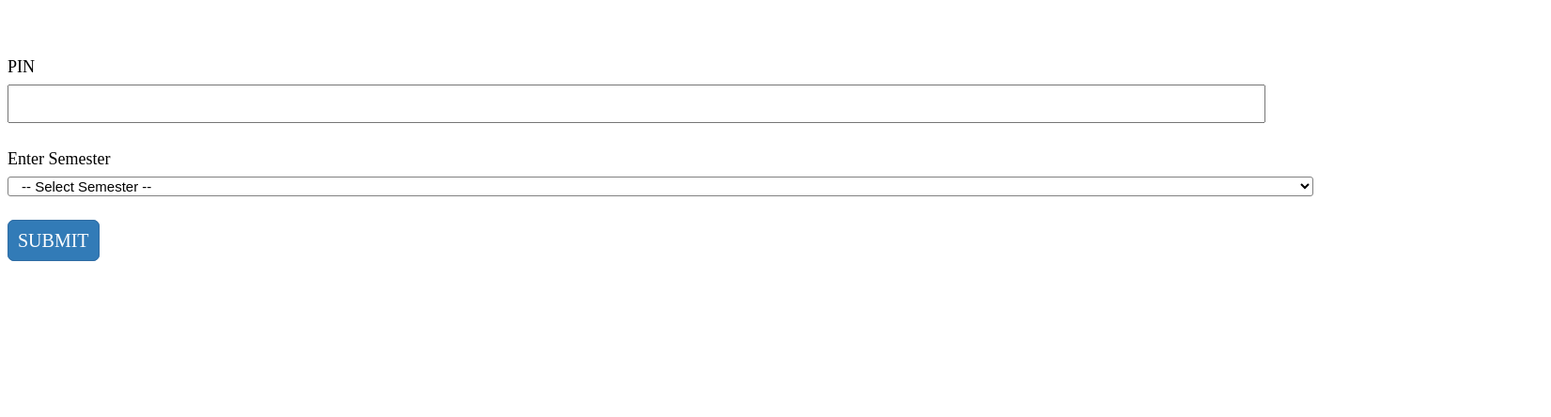
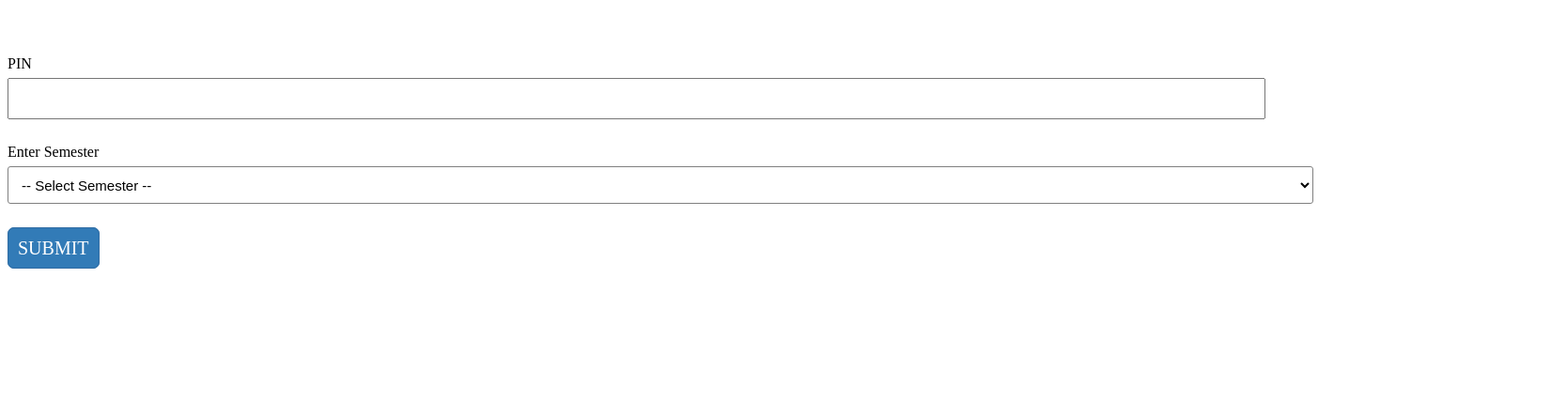
Before and after one commit to swamy3697/sbtet1.ap.gov.in, a plain HTML site: page index.html in a window 1280 px wide. Shown: the part 315-759 px from the top of the page at 94% size, 1651 px wide, since content can reach past the window. Drawn offline with Linux system fonts and the light colour scheme.

Commit message:
Update index.html

```diff
--- a/index.html
+++ b/index.html
@@ -12,13 +12,13 @@
 
 input{
 	width:104%;
-	height:20%;
+	height:20px;
 	padding:10px;
 	font-size:15px;
 }
 select{
 	width:110%;
-	height:30%;
+	height:40px;
 	border:1px solid grey;
 	border-radius: 3px;
 	background-color:white;
@@ -30,7 +30,6 @@ select{
 
 p{
 	transform: translateY(10px);
-        font-size:18px;
 }
 
 a{
@@ -46,7 +45,7 @@ a{
 	border-color:#306ca3;
 }
 #dimg{
-    width:130%;
+    width:100%;
     height:80px;
 }
 #fimg{
```
